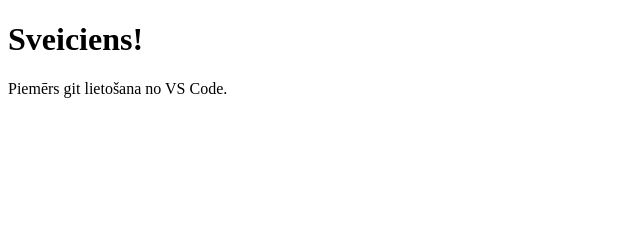
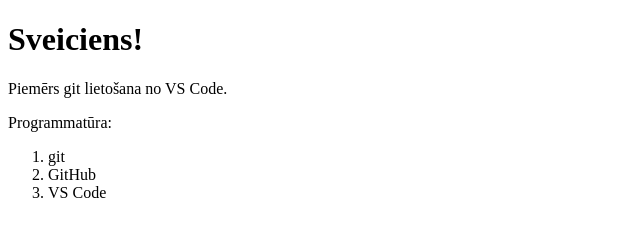
Before and after one commit to LianaKravcova/startit_2021_oktobris, a plain HTML site: page index.html in a window 1280 px wide. Shown: the whole page, without its empty margins (0-640 px from the left). Drawn offline with Linux system fonts and the light colour scheme.

Commit message:
Saraksts

```diff
--- a/index.html
+++ b/index.html
@@ -9,5 +9,11 @@
 <body>
     <h1>Sveiciens!</h1>
     <p>Piemērs git lietošana no VS Code.</p>
+    <p>Programmatūra:</p>
+    <ol>
+        <li>git</li>
+        <li>GitHub</li>
+        <li>VS Code</li>
+    </ol>
 </body>
 </html>
```
